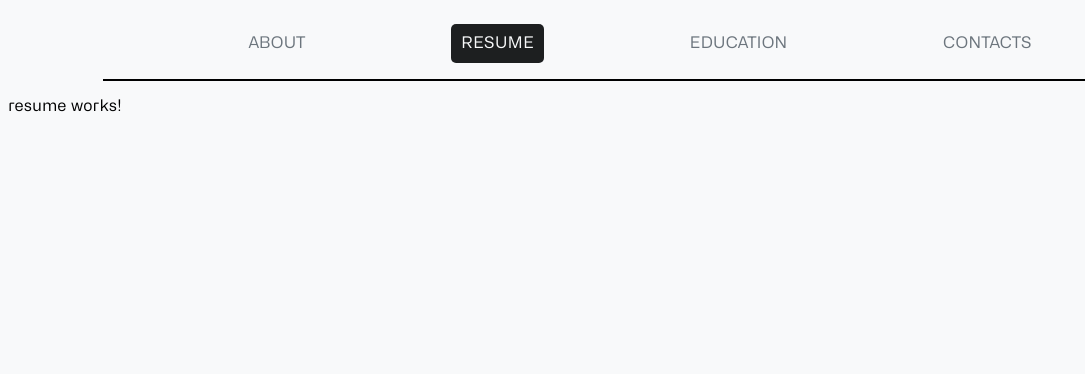
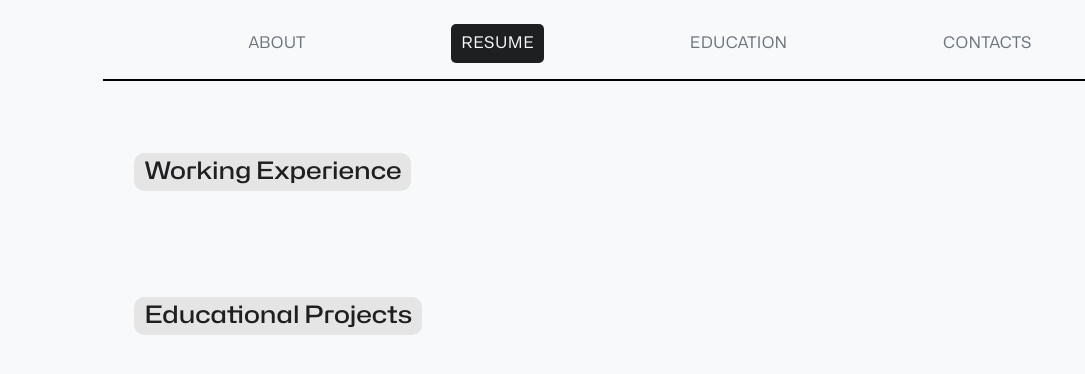
Before and after one commit to StefanoStone/stefanostone.github.io, an Angular app: page /resume in a window 1280 px wide. Shown: the top 374 px of the page, without its empty margins (0-1085 px from the left). Built offline with nearby package versions, Linux system fonts and the light colour scheme.

Commit message:
WIP - implement resume page

```diff
--- a/src/app/pages/resume/resume.component.html
+++ b/src/app/pages/resume/resume.component.html
@@ -1 +1,10 @@
-<p>resume works!</p>
+<div id="body">
+  <div id="content">
+    <paragraph-title content="Working Experience"></paragraph-title>
+    <dotted-list-element *ngFor="let work of workingExperience" [element]="work"></dotted-list-element>
+    <br><br>
+    <paragraph-title content="Educational Projects"></paragraph-title>
+    <dotted-list-element *ngFor="let project of projects" [element]="project"></dotted-list-element>
+    <br><br>
+  </div>
+</div>
--- a/src/app/pages/resume/resume.component.scss
+++ b/src/app/pages/resume/resume.component.scss
@@ -0,0 +1,14 @@
+#body {
+  display: flex;
+  justify-content: center;
+  flex-direction: column;
+  align-items: center;
+
+  #content {
+    width: 80%;
+    height: 100vh;
+    margin-top: 3%;
+    display: flex;
+    flex-direction: column;
+  }
+}
--- a/src/app/pages/resume/resume.component.ts
+++ b/src/app/pages/resume/resume.component.ts
@@ -1,4 +1,5 @@
 import { Component } from '@angular/core';
+import {ListItem} from "../../models/ListItem";
 
 @Component({
   selector: 'app-resume',
@@ -7,4 +8,9 @@ import { Component } from '@angular/core';
 })
 export class ResumeComponent {
 
+  projects: ListItem[] = [];
+  workingExperience: ListItem[] = [];
+
+  constructor() {
+  }
 }
```
